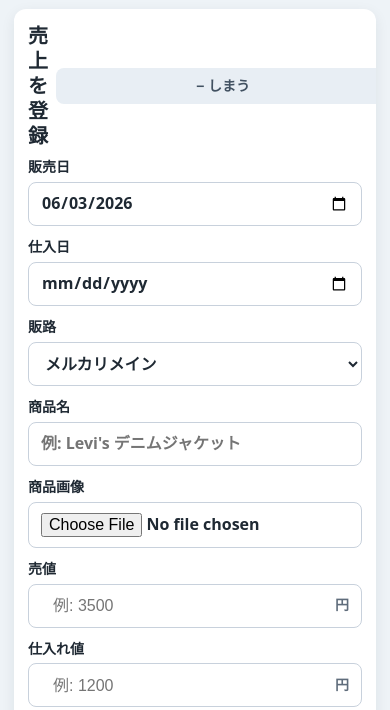
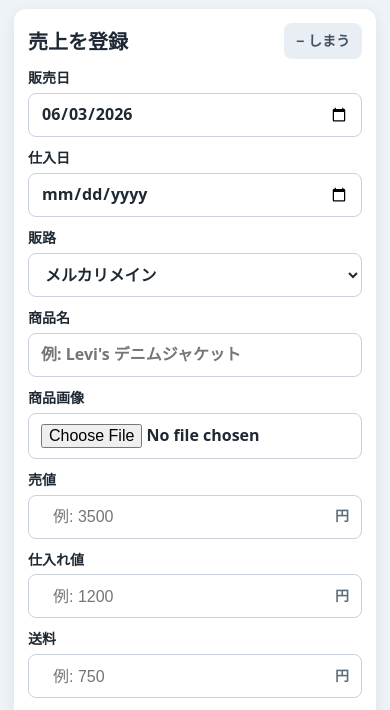
Before and after one commit to rendayo0425-dotcom/furugi-sales-app, a plain HTML site: page index.html in a window 390 px wide. Shown: the part 88-798 px from the top of the page. Drawn offline with Linux system fonts and the light colour scheme.

Commit message:
スマホフォームの横はみ出しを修正

```diff
--- a/service-worker.js
+++ b/service-worker.js
@@ -1,6 +1,6 @@
 // キャッシュ名を変えると、古いキャッシュを削除して新しいファイルを使いやすくなります。
-// HTML/CSS/JSを大きく変更したのに反映されないときは、この v3 を v4 のように増やしてください。
-const CACHE_NAME = "used-clothes-sales-v3";
+// HTML/CSS/JSを大きく変更したのに反映されないときは、この v4 を v5 のように増やしてください。
+const CACHE_NAME = "used-clothes-sales-v4";
 
 // オフラインでも最低限アプリ画面を開けるように、基本ファイルだけ保存します。
 // 画像やCSVは容量が大きくなりやすいので、ここではキャッシュしません。
--- a/style.css
+++ b/style.css
@@ -1351,3 +1351,50 @@ button:active {
     min-width: 0;
   }
 }
+
+/* 見出し横の折りたたみボタンだけは全幅にしません。全ボタン100%指定でタイトルが縦に崩れるのを防ぎます */
+@media (max-width: 768px) {
+  .section-header {
+    display: grid;
+    grid-template-columns: minmax(0, 1fr) auto;
+    align-items: center;
+    gap: 10px;
+  }
+
+  .section-header h2 {
+    width: auto;
+    min-width: 0;
+    max-width: 100%;
+    overflow-wrap: normal;
+    word-break: keep-all;
+    white-space: normal;
+    writing-mode: horizontal-tb;
+  }
+
+  .section-header-actions {
+    display: grid;
+    grid-template-columns: auto auto;
+    align-items: center;
+    justify-content: end;
+    min-width: 0;
+  }
+
+  .section-toggle,
+  .section-header .section-toggle,
+  .section-header-actions .section-toggle {
+    width: auto;
+    max-width: none;
+    min-width: 72px;
+    min-inline-size: 72px;
+    justify-self: end;
+    white-space: nowrap;
+  }
+
+  .form-actions button,
+  .csv-actions > button,
+  .sale-actions button,
+  .detail-toggle-button {
+    width: 100%;
+    max-width: 100%;
+  }
+}
```
